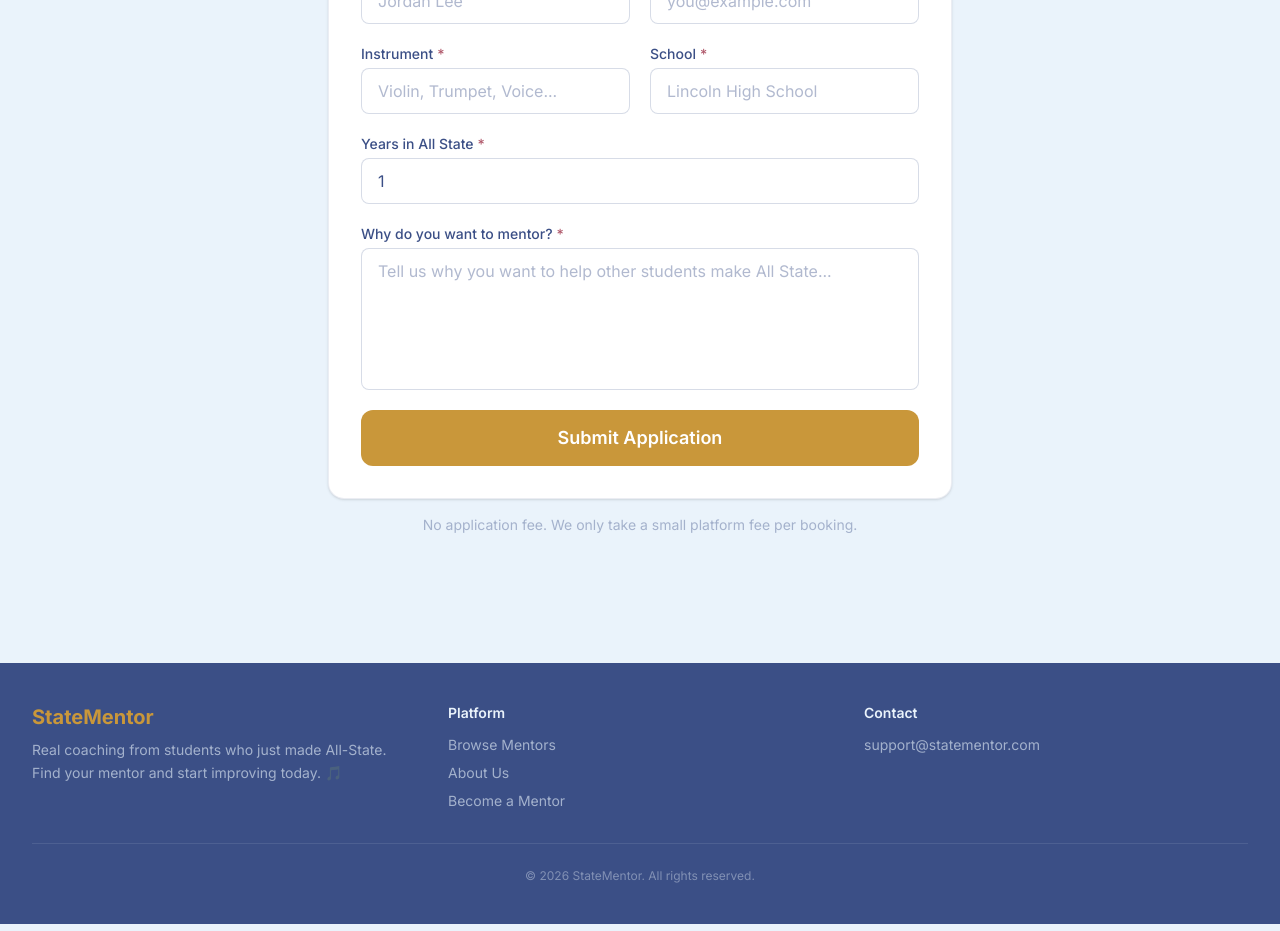
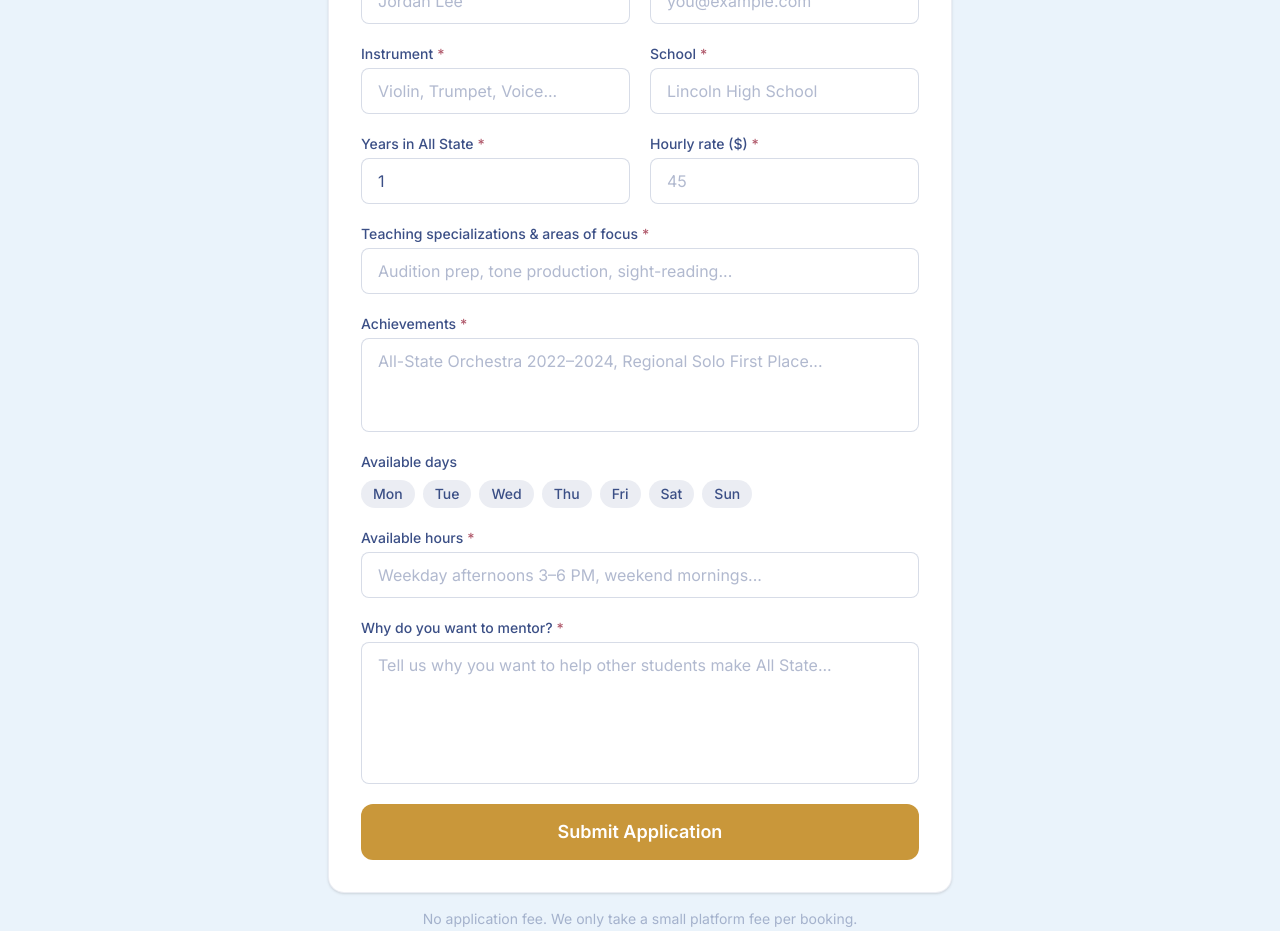
Before and after one commit to appsverseai-pro/Statementor, a Next.js app: page /become-a-mentor in a window 1280 px wide. Shown: the part 1640-2571 px from the top of the page. Built offline with nearby package versions, Linux system fonts and the light colour scheme; no server answers; a web font is replaced by a local one.

Commit message:
Add mentor photo upload to admin; expand mentor application form fields

```diff
--- a/app/admin/mentors/page.tsx
+++ b/app/admin/mentors/page.tsx
@@ -37,6 +37,7 @@ export default function AdminMentorsPage() {
   const [formData, setFormData] = useState<Partial<Mentor>>(emptyMentor)
   const [saving, setSaving] = useState(false)
   const [error, setError] = useState<string | null>(null)
+  const [photoUploading, setPhotoUploading] = useState(false)
 
   const fetchMentors = useCallback(async () => {
     const res = await fetch('/api/admin/mentors')
@@ -88,6 +89,56 @@ export default function AdminMentorsPage() {
       ...prev,
       availableTimes: times.includes(time) ? times.filter((t) => t !== time) : [...times, time],
     }))
+  }
+
+  // Read an uploaded image, downscale it (keeping any aspect ratio) and store
+  // it as a base64 data URL in profilePhoto. Keeping the longest side at 800px
+  // keeps the payload small enough to save straight into the mentors table.
+  const handlePhotoUpload = async (e: React.ChangeEvent<HTMLInputElement>) => {
+    const file = e.target.files?.[0]
+    if (!file) return
+    if (!file.type.startsWith('image/')) {
+      setError('Please choose an image file.')
+      return
+    }
+    setPhotoUploading(true)
+    setError(null)
+    try {
+      const dataUrl = await new Promise<string>((resolve, reject) => {
+        const reader = new FileReader()
+        reader.onload = () => resolve(reader.result as string)
+        reader.onerror = () => reject(new Error('Could not read file'))
+        reader.readAsDataURL(file)
+      })
+
+      const resized = await new Promise<string>((resolve, reject) => {
+        const img = new Image()
+        img.onload = () => {
+          const maxSide = 800
+          let { width, height } = img
+          if (width > maxSide || height > maxSide) {
+            const scale = maxSide / Math.max(width, height)
+            width = Math.round(width * scale)
+            height = Math.round(height * scale)
+          }
+          const canvas = document.createElement('canvas')
+          canvas.width = width
+          canvas.height = height
+          const ctx = canvas.getContext('2d')
+          if (!ctx) return reject(new Error('Canvas not supported'))
+          ctx.drawImage(img, 0, 0, width, height)
+          resolve(canvas.toDataURL('image/jpeg', 0.85))
+        }
+        img.onerror = () => reject(new Error('Could not load image'))
+        img.src = dataUrl
+      })
+
+      setFormData((p) => ({ ...p, profilePhoto: resized }))
+    } catch {
+      setError('Could not process that image. Try a different file.')
+    } finally {
+      setPhotoUploading(false)
+    }
   }
 
   const handleSave = async () => {
@@ -180,6 +231,47 @@ export default function AdminMentorsPage() {
                 value={formData.sessionPrice ?? 60}
                 onChange={(e) => setFormData((p) => ({ ...p, sessionPrice: parseFloat(e.target.value) }))}
               />
+              {/* Profile photo upload */}
+              <div className="sm:col-span-2">
+                <label className="text-sm font-medium text-navy block mb-2">Profile Photo</label>
+                <div className="flex items-center gap-4">
+                  {formData.profilePhoto ? (
+                    // eslint-disable-next-line @next/next/no-img-element
+                    <img
+                      src={formData.profilePhoto}
+                      alt="Mentor preview"
+                      className="h-20 w-20 rounded-full object-cover ring-2 ring-gold/30"
+                    />
+                  ) : (
+                    <div className="flex h-20 w-20 items-center justify-center rounded-full bg-navy/10 text-navy/40 text-xs text-center">
+                      No photo
+                    </div>
+                  )}
+                  <div className="flex flex-col gap-2">
+                    <label className="cursor-pointer inline-flex items-center gap-2 rounded-lg bg-navy/10 px-4 py-2 text-sm font-medium text-navy hover:bg-navy/20 transition-colors w-fit">
+                      {photoUploading ? 'Processing...' : 'Upload Photo'}
+                      <input
+                        type="file"
+                        accept="image/*"
+                        onChange={handlePhotoUpload}
+                        disabled={photoUploading}
+                        className="hidden"
+                      />
+                    </label>
+                    {formData.profilePhoto && (
+                      <button
+                        type="button"
+                        onClick={() => setFormData((p) => ({ ...p, profilePhoto: '' }))}
+                        className="text-xs text-burgundy hover:underline w-fit"
+                      >
+                        Remove photo
+                      </button>
+                    )}
+                    <p className="text-xs text-navy/50">Any shape or size works — we resize it for you.</p>
+                  </div>
+                </div>
+              </div>
+
               <div className="sm:col-span-2">
                 <Textarea
                   label="Bio"
--- a/app/api/mentor-applications/route.ts
+++ b/app/api/mentor-applications/route.ts
@@ -10,6 +10,11 @@ const applicationSchema = z.object({
   instrument: z.string().min(2).max(60),
   school: z.string().min(2).max(120),
   yearsInAllState: z.coerce.number().int().min(1).max(10),
+  hourlyRate: z.coerce.number().min(0).max(1000),
+  teachingAreas: z.string().min(2).max(500),
+  achievements: z.string().min(2).max(2000),
+  availableDays: z.array(z.string().max(20)).max(7).default([]),
+  availableHours: z.string().min(2).max(300),
   why: z.string().min(10).max(2000),
 })
 
@@ -46,6 +51,11 @@ export async function POST(request: NextRequest) {
         instrument: data.instrument,
         school: data.school,
         years_in_all_state: data.yearsInAllState,
+        hourly_rate: data.hourlyRate,
+        teaching_areas: data.teachingAreas,
+        achievements: data.achievements,
+        available_days: data.availableDays,
+        available_hours: data.availableHours,
         why: data.why,
       })
       if (dbError) {
@@ -75,7 +85,13 @@ export async function POST(request: NextRequest) {
           <tr><td style="padding:4px 12px 4px 0;"><b>Instrument</b></td><td>${escapeHtml(data.instrument)}</td></tr>
           <tr><td style="padding:4px 12px 4px 0;"><b>School</b></td><td>${escapeHtml(data.school)}</td></tr>
           <tr><td style="padding:4px 12px 4px 0;"><b>Years in All State</b></td><td>${data.yearsInAllState}</td></tr>
+          <tr><td style="padding:4px 12px 4px 0;"><b>Hourly Rate</b></td><td>$${data.hourlyRate}</td></tr>
+          <tr><td style="padding:4px 12px 4px 0;"><b>Specializations</b></td><td>${escapeHtml(data.teachingAreas)}</td></tr>
+          <tr><td style="padding:4px 12px 4px 0;vertical-align:top;"><b>Available Days</b></td><td>${escapeHtml(data.availableDays.join(', ') || '—')}</td></tr>
+          <tr><td style="padding:4px 12px 4px 0;"><b>Available Hours</b></td><td>${escapeHtml(data.availableHours)}</td></tr>
         </table>
+        <h3>Achievements</h3>
+        <p>${escapeHtml(data.achievements)}</p>
         <h3>Why they want to mentor</h3>
         <p>${escapeHtml(data.why)}</p>
       `,
--- a/components/mentors/MentorApplicationForm.tsx
+++ b/components/mentors/MentorApplicationForm.tsx
@@ -3,6 +3,8 @@
 import { useState, FormEvent } from 'react'
 import Input, { Textarea } from '@/components/ui/Input'
 import Button from '@/components/ui/Button'
+
+const DAYS = ['Monday', 'Tuesday', 'Wednesday', 'Thursday', 'Friday', 'Saturday', 'Sunday']
 
 export default function MentorApplicationForm() {
   const [name, setName] = useState('')
@@ -10,10 +12,21 @@ export default function MentorApplicationForm() {
   const [instrument, setInstrument] = useState('')
   const [school, setSchool] = useState('')
   const [yearsInAllState, setYearsInAllState] = useState('1')
+  const [hourlyRate, setHourlyRate] = useState('')
+  const [teachingAreas, setTeachingAreas] = useState('')
+  const [achievements, setAchievements] = useState('')
+  const [availableDays, setAvailableDays] = useState<string[]>([])
+  const [availableHours, setAvailableHours] = useState('')
   const [why, setWhy] = useState('')
   const [loading, setLoading] = useState(false)
   const [error, setError] = useState<string | null>(null)
   const [submitted, setSubmitted] = useState(false)
+
+  const toggleDay = (day: string) => {
+    setAvailableDays((prev) =>
+      prev.includes(day) ? prev.filter((d) => d !== day) : [...prev, day]
+    )
+  }
 
   async function handleSubmit(e: FormEvent) {
     e.preventDefault()
@@ -29,6 +42,11 @@ export default function MentorApplicationForm() {
           instrument,
           school,
           yearsInAllState: Number(yearsInAllState),
+          hourlyRate: Number(hourlyRate),
+          teachingAreas,
+          achievements,
+          availableDays,
+          availableHours,
           why,
         }),
       })
@@ -94,16 +112,72 @@ export default function MentorApplicationForm() {
           placeholder="Lincoln High School"
           required
         />
+        <Input
+          label="Years in All State"
+          type="number"
+          min={1}
+          max={10}
+          value={yearsInAllState}
+          onChange={(e) => setYearsInAllState(e.target.value)}
+          required
+        />
+        <Input
+          label="Hourly rate ($)"
+          type="number"
+          min={0}
+          step={5}
+          value={hourlyRate}
+          onChange={(e) => setHourlyRate(e.target.value)}
+          placeholder="45"
+          required
+        />
       </div>
+
       <Input
-        label="Years in All State"
-        type="number"
-        min={1}
-        max={10}
-        value={yearsInAllState}
-        onChange={(e) => setYearsInAllState(e.target.value)}
+        label="Teaching specializations & areas of focus"
+        value={teachingAreas}
+        onChange={(e) => setTeachingAreas(e.target.value)}
+        placeholder="Audition prep, tone production, sight-reading..."
         required
       />
+
+      <Textarea
+        label="Achievements"
+        value={achievements}
+        onChange={(e) => setAchievements(e.target.value)}
+        placeholder="All-State Orchestra 2022–2024, Regional Solo First Place..."
+        rows={3}
+        required
+      />
+
+      <div>
+        <label className="text-sm font-medium text-navy block mb-2">Available days</label>
+        <div className="flex flex-wrap gap-2">
+          {DAYS.map((day) => (
+            <button
+              key={day}
+              type="button"
+              onClick={() => toggleDay(day)}
+              className={`rounded-full px-3 py-1 text-sm font-medium transition-colors ${
+                availableDays.includes(day)
+                  ? 'bg-gold text-white'
+                  : 'bg-navy/10 text-navy hover:bg-navy/20'
+              }`}
+            >
+              {day.slice(0, 3)}
+            </button>
+          ))}
+        </div>
+      </div>
+
+      <Input
+        label="Available hours"
+        value={availableHours}
+        onChange={(e) => setAvailableHours(e.target.value)}
+        placeholder="Weekday afternoons 3–6 PM, weekend mornings..."
+        required
+      />
+
       <Textarea
         label="Why do you want to mentor?"
         value={why}
```
Also changed, not shown: 1 other file (tests, documents, lock files or other folders).
